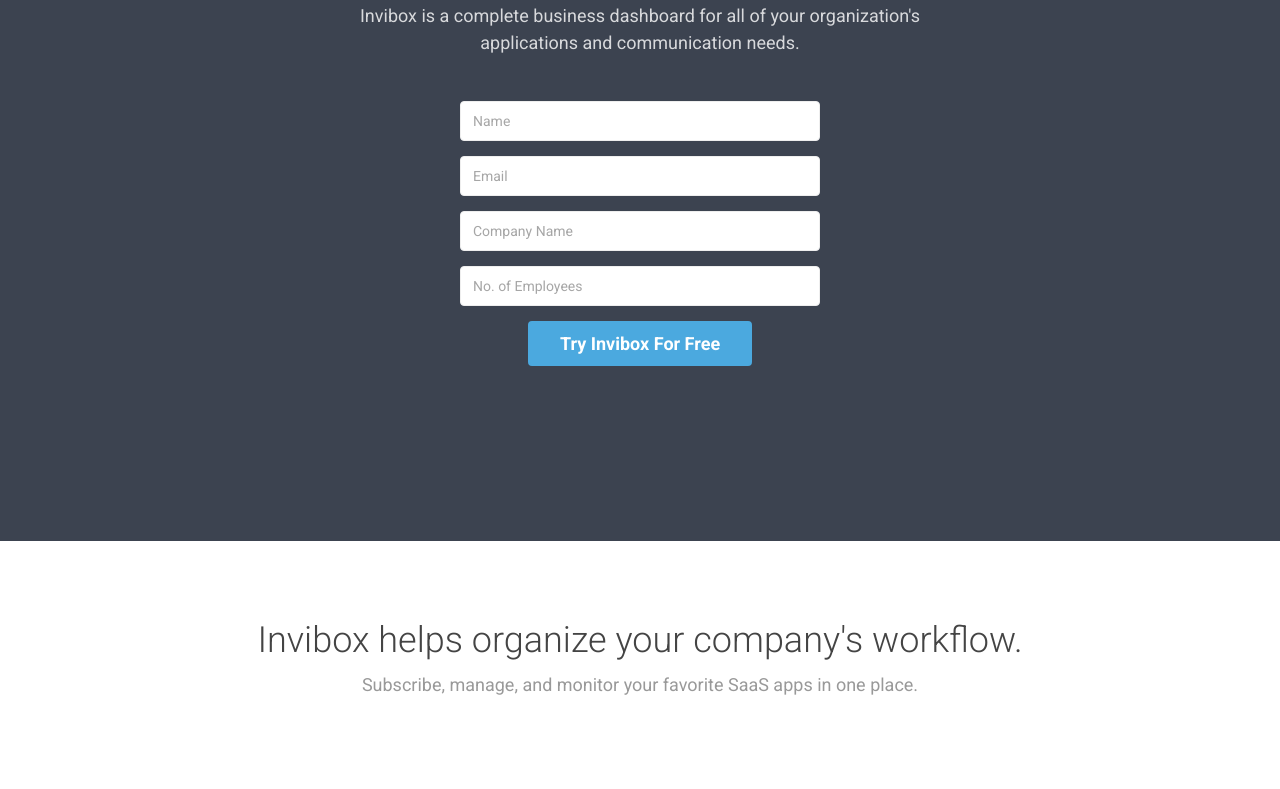
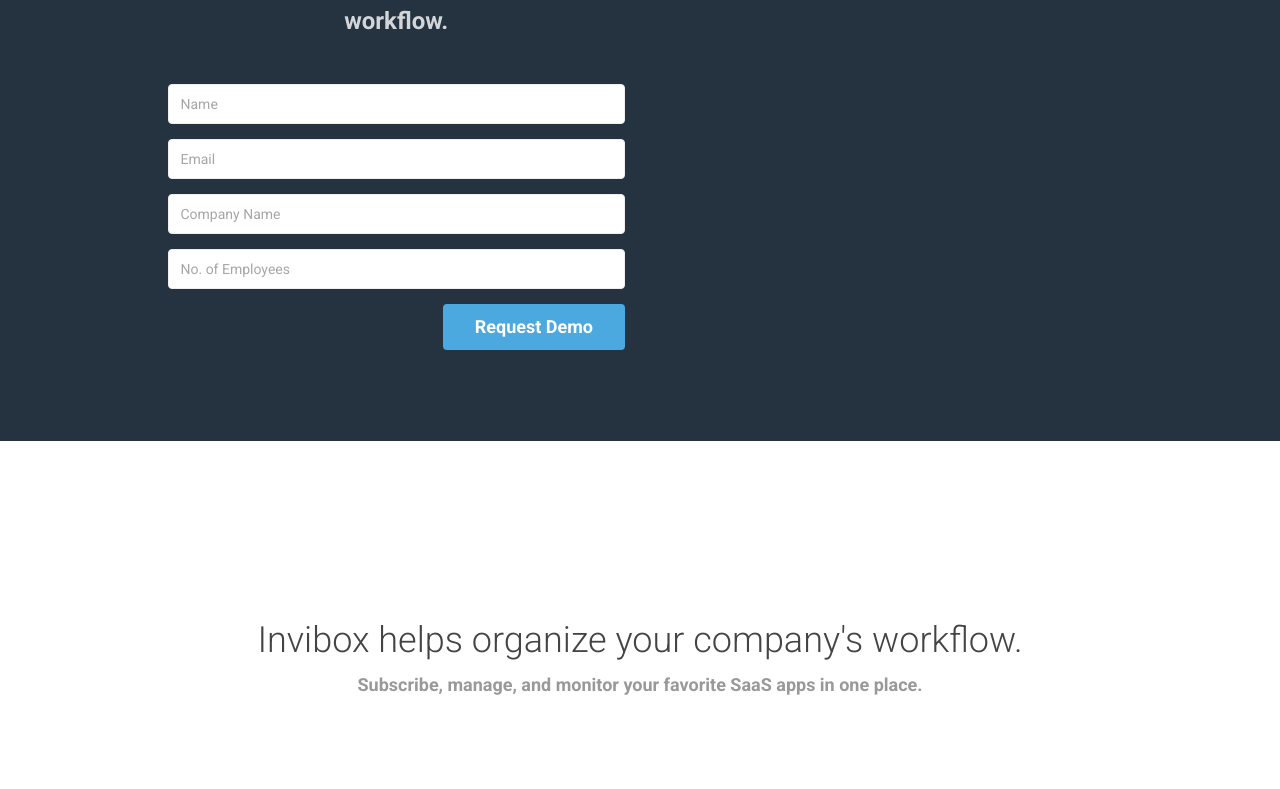
Before and after one commit to worksurge/worksurge.github.io, a plain HTML site: page index.html in a window 1280 px wide. Shown: the part 239-1028 px from the top of the page. Drawn offline with Linux system fonts and the light colour scheme; a script that the page names is missing; files whose address does not match are found by name.

Commit message:
header background

```diff
--- a/assets/css/styles.css
+++ b/assets/css/styles.css
@@ -404,7 +404,7 @@ select {
   width: 100%;
   top: 0;
   left: 0;
-  height: 780px;
+  height: 680px;
   background: #373737;
 }
 .bg-slider-wrapper .flexslider {
@@ -424,10 +424,10 @@ select {
 }
 .bg-slider-wrapper .flexslider .slide {
   display: block;
-  height: 780px;
+  height: 680px;
 }
 .bg-slider-wrapper .flexslider .slide.slide-1 {
-  background: #3C4350;  /* #253340url('../images/background/bg-header-1.jpg') no-repeat 50% top*/
+  background: #253340;
   -webkit-background-size: cover;
   -moz-background-size: cover;
   -o-background-size: cover;
@@ -552,7 +552,8 @@ select {
   margin-bottom: 60px;
   text-align: center;
   color: #999999;
-  font-size: 18px;
+  font-size: 24px;
+  font-weight: 700;
 }
 .section-on-bg .title {
   color: #fff;
--- a/index.html
+++ b/index.html
@@ -70,18 +70,13 @@
     <section class="promo section section-on-bg">
         <div class="container text-center">
 
+<div class="row">
+<div class="col-md-5 col-md-offset-1">   <!-- col-sm-6 col-sm-offset-3 col-xs-8 col-xs-offset-2 -->
 
-            <h2 class="title">Where Business Goes To Work</h2>
-            <p class="intro">Invibox is a complete business dashboard for all of your organization's applications and communication needs.</p>
+            <!-- <h2 class="title">Automated employee onboarding, provisioning, SaaS management, and workflow.</h2> -->
+            <p class="intro">Automated employee onboarding, provisioning, SaaS management, and workflow.</p>
 
-
-
-
-<div class="row">
-<div class="col-md-4 col-md-offset-4 col-sm-6 col-sm-offset-3 col-xs-8 col-xs-offset-2">
- <!-- <form role="form" action="" method="post" > -->
- <form id="demo-form" target="_self" onsubmit="" action="">
- <!-- <form action="https://docs.google.com/forms/d/1d_WB82-NonYvSjTIPOJOdpcf5IxvIxdbWsQBSrXHMvA/formResponse" method="POST" id="ss-form" target="_self" onsubmit=""> -->
+  <form id="demo-form" target="_self" onsubmit="" action="">
 
       <div class="form-group">
           <input type="text" class="form-control" name="entry.388414609" id="entry_388414609" placeholder="Name" required>
@@ -95,7 +90,7 @@
       <div class="form-group">
           <input type="number" class="form-control" name="entry.1719299721" id="entry_1719299721" placeholder="No. of Employees" required>
       </div>
-      <input type="submit" name="submit" id="ss-submit" value="Try Invibox For Free" class="btn btn-cta btn-cta-primary">
+      <input type="submit" name="submit" id="ss-submit" value="Request Demo" class="btn btn-cta btn-cta-primary pull-right">
 
   </form>
 </div><!--//col-->
```
